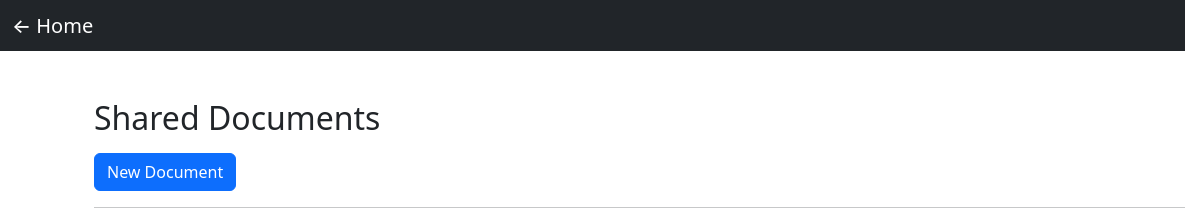
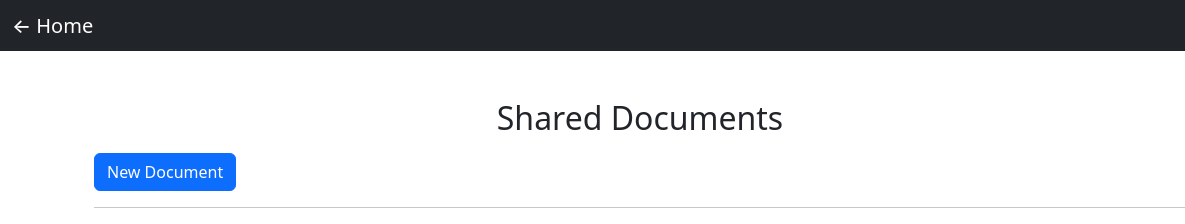
Before and after one commit to TommYlw/Family_Communication_System_G27, a plain HTML site: page src/to-do.html in a window 1280 px wide. Shown: the top 224 px of the page, 0-1185 px from the left. Drawn offline with nearby package versions, Linux system fonts and the light colour scheme.

Commit message:
Update to-do.html

```diff
--- a/src/to-do.html
+++ b/src/to-do.html
@@ -62,7 +62,7 @@
     <div class="container px- py-5">
       <!--Heading-->
       <div class="container-fluid">
-        <h2 class="pb-2 float-left">Shared Documents</h2>
+        <h2 class="pb-2 float-left"><center>Shared Documents</center></h2>
         <button type="button" class="btn btn-primary float-right" onclick="location.href = 'to-do-editor-new.html';">New Document</button>
         <hr />
 
```
